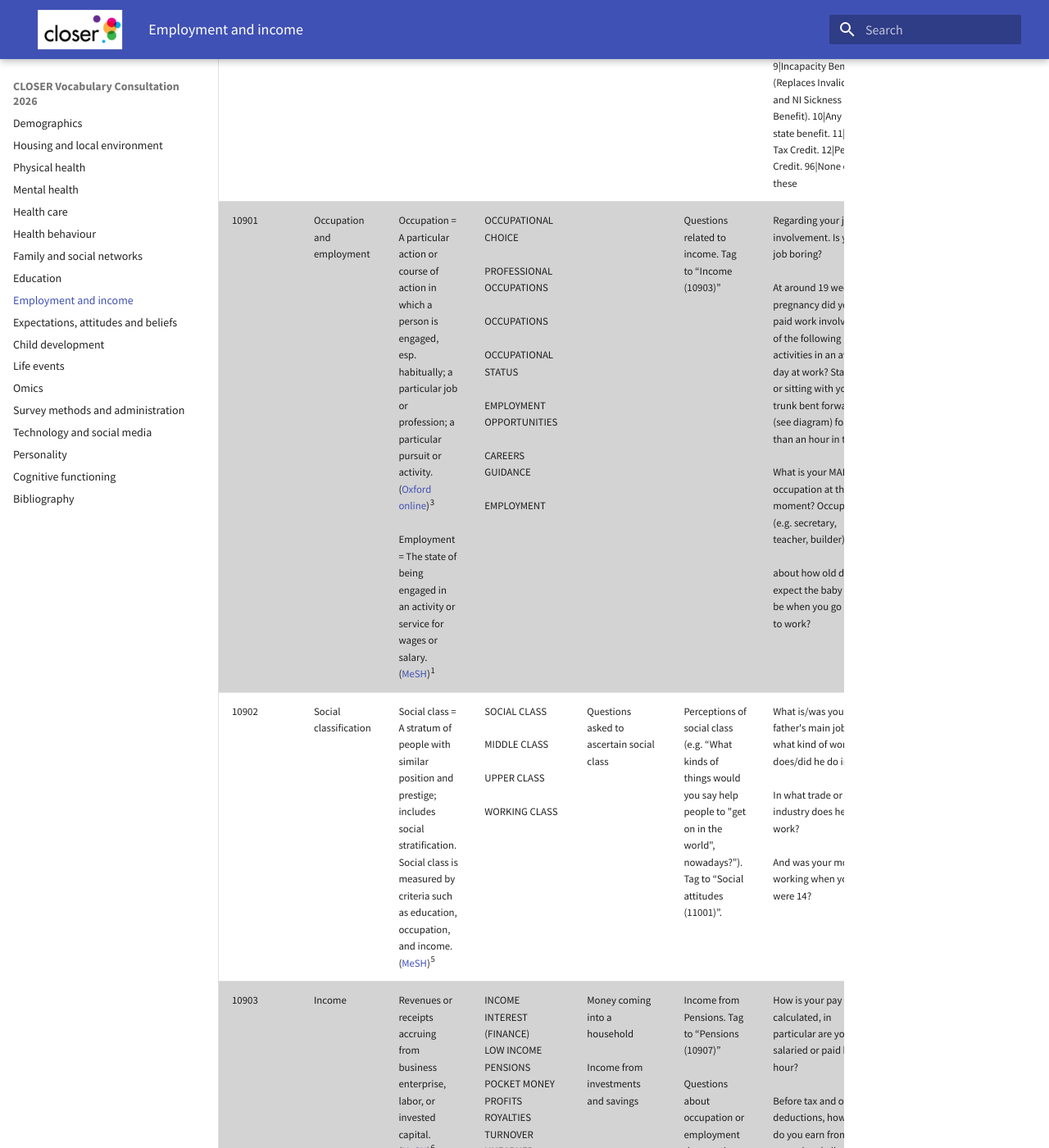
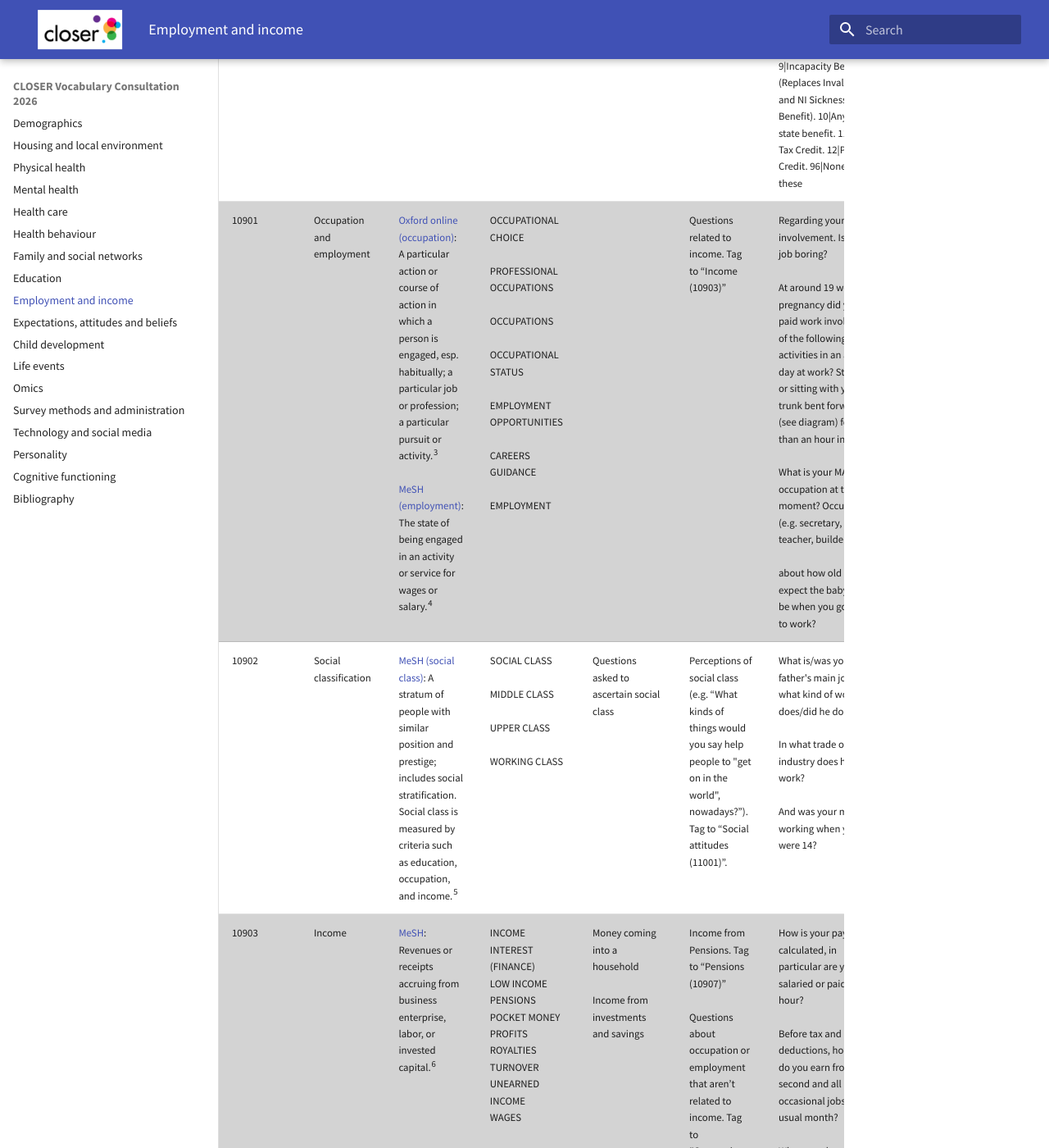
Before and after one commit to CLOSER-Cohorts/closer-vocabulary-2026, an MkDocs documentation site: the page built from docs/employment-and-income.md, in a window 1280 px wide and 1400 px high, scrolled down 786 px. Shown: the whole window at 82% size. Built offline with MkDocs 1.6.1 and Material for MkDocs 9.7.7, drawn with Linux system fonts in a browser that asks for light colours; some of the changed text lies outside the part shown.

Commit message:
Update employment-and-income.md

```diff
--- a/docs/employment-and-income.md
+++ b/docs/employment-and-income.md
@@ -3,10 +3,10 @@
 
 | **Topic** | **Description** | **Definition** | **Terms (ELSST)** | **What it is** | **What it isn’t** | **Examples** | **Changes** |
 | --- | --- | --- | --- | --- | --- | --- | --- |
-| 109 | Employment and income | Employment = The state of being engaged in an activity or service for wages or salary. ([MeSH](https://meshb.nlm.nih.gov/record/ui?ui=D004651))<sup>1</sup><br><br>Income = Revenues or receipts accruing from business enterprise, labor, or invested capital. ([MeSH](https://meshb.nlm.nih.gov/record/ui?ui=D007182))<sup>2</sup> | EMPLOYMENT<br><br>INCOME<br><br>WAGES | Any question (or question with response options mentioning pensions together with child tax benefit, for example) that straddles multiple topics of employment and income. |     | Question: “Please look at this card and tell me which if any of the types of income listed \[NAME\] currently receives?” CODE ALL THAT APPLY<br><br>Answer: 1\|NI Retirement/State Retirement (old age) Pension. 2\|Pension from previous employer(s). 3\|Disability Living Allowance. 4\|Job Seekers Allowance (Unemployment) and/or Income Support. 5\|Employment and Support Allowance. 6\|Child Benefit. 7\|Working Tax Credit (formerly Working Family Tax Credit and Disabled Person's Tax Credit). 8\|Housing Benefit/Rent Rebate. 9\|Incapacity Benefit (Replaces Invalidity and NI Sickness Benefit). 10\|Any other state benefit. 11\|Child Tax Credit. 12\|Pension Credit. 96\|None of these |     |
-| 10901 | Occupation and employment | Occupation = A particular action or course of action in which a person is engaged, esp. habitually; a particular job or profession; a particular pursuit or activity. ([Oxford online](https://www.oed.com/dictionary/occupation_n?tab=meaning_and_use#33716940))<sup>3</sup><br><br>Employment = The state of being engaged in an activity or service for wages or salary. ([MeSH](https://meshb.nlm.nih.gov/record/ui?ui=D004651))<sup>1</sup> | OCCUPATIONAL CHOICE<br><br>PROFESSIONAL OCCUPATIONS<br><br>OCCUPATIONS<br><br>OCCUPATIONAL STATUS<br><br>EMPLOYMENT OPPORTUNITIES<br><br>CAREERS GUIDANCE<br><br>EMPLOYMENT |     | Questions related to income. Tag to “Income (10903)” | Regarding your job involvement. Is your job boring?<br><br>At around 19 weeks of pregnancy did your paid work involve any of the following activities in an average day at work? Standing or sitting with your trunk bent forward (see diagram) for more than an hour in total?<br><br>What is your MAIN occupation at the moment? Occupation (e.g. secretary, teacher, builder)<br><br>about how old do you expect the baby will be when you go back to work? |     |
-| 10902 | Social classification | Social class = A stratum of people with similar position and prestige; includes social stratification. Social class is measured by criteria such as education, occupation, and income. ([MeSH](https://meshb.nlm.nih.gov/record/ui?ui=D012923))<sup>5</sup> | SOCIAL CLASS<br><br>MIDDLE CLASS<br><br>UPPER CLASS<br><br>WORKING CLASS | Questions asked to ascertain social class | Perceptions of social class (e.g. “What kinds of things would you say help people to "get on in the world", nowadays?”). Tag to “Social attitudes (11001)”. | What is/was your father's main job, what kind of work does/did he do in it?<br><br>In what trade or industry does he work?<br><br>And was your mother working when you were 14? |     |
-| 10903 | Income | Revenues or receipts accruing from business enterprise, labor, or invested capital. ([MeSH](https://meshb.nlm.nih.gov/record/ui?ui=D007182))<sup>6</sup> | INCOME  <br>INTEREST (FINANCE)  <br>LOW INCOME  <br>PENSIONS  <br>POCKET MONEY  <br>PROFITS  <br>ROYALTIES  <br>TURNOVER  <br>UNEARNED INCOME  <br>WAGES | Money coming into a household<br><br>Income from investments and savings | Income from Pensions. Tag to “Pensions (10907)”<br><br>Questions about occupation or employment that aren’t related to income. Tag to “Occupation and employment (10901)”. | How is your pay calculated, in particular are you salaried or paid by the hour?<br><br>Before tax and other deductions, how much do you earn from your second and all other occasional jobs in a usual month?<br><br>What was the amount of (your share of) the profit or loss figure shown on these accounts for this period? |     |
+| 109 | Employment and income | [MeSH (employment)](https://meshb.nlm.nih.gov/record/ui?ui=D004651): The state of being engaged in an activity or service for wages or salary.<sup>1</sup><br><br>[MeSH (income)](https://meshb.nlm.nih.gov/record/ui?ui=D007182): Revenues or receipts accruing from business enterprise, labor, or invested capital.<sup>2</sup> | EMPLOYMENT<br><br>INCOME<br><br>WAGES | Any question (or question with response options mentioning pensions together with child tax benefit, for example) that straddles multiple topics of employment and income. |     | Question: Please look at this card and tell me which if any of the types of income listed \[NAME\] currently receives? CODE ALL THAT APPLY<br><br>Answer: 1\|NI Retirement/State Retirement (old age) Pension. 2\|Pension from previous employer(s). 3\|Disability Living Allowance. 4\|Job Seekers Allowance (Unemployment) and/or Income Support. 5\|Employment and Support Allowance. 6\|Child Benefit. 7\|Working Tax Credit (formerly Working Family Tax Credit and Disabled Person's Tax Credit). 8\|Housing Benefit/Rent Rebate. 9\|Incapacity Benefit (Replaces Invalidity and NI Sickness Benefit). 10\|Any other state benefit. 11\|Child Tax Credit. 12\|Pension Credit. 96\|None of these |     |
+| 10901 | Occupation and employment | [Oxford online (occupation)](https://www.oed.com/dictionary/occupation_n?tab=meaning_and_use#33716940): A particular action or course of action in which a person is engaged, esp. habitually; a particular job or profession; a particular pursuit or activity.<sup>3</sup><br><br>[MeSH (employment)](https://meshb.nlm.nih.gov/record/ui?ui=D004651): The state of being engaged in an activity or service for wages or salary.<sup>4</sup> | OCCUPATIONAL CHOICE<br><br>PROFESSIONAL OCCUPATIONS<br><br>OCCUPATIONS<br><br>OCCUPATIONAL STATUS<br><br>EMPLOYMENT OPPORTUNITIES<br><br>CAREERS GUIDANCE<br><br>EMPLOYMENT |     | Questions related to income. Tag to “Income (10903)” | Regarding your job involvement. Is your job boring?<br><br>At around 19 weeks of pregnancy did your paid work involve any of the following activities in an average day at work? Standing or sitting with your trunk bent forward (see diagram) for more than an hour in total?<br><br>What is your MAIN occupation at the moment? Occupation (e.g. secretary, teacher, builder)<br><br>about how old do you expect the baby will be when you go back to work? |     |
+| 10902 | Social classification | [MeSH (social class)](https://meshb.nlm.nih.gov/record/ui?ui=D012923): A stratum of people with similar position and prestige; includes social stratification. Social class is measured by criteria such as education, occupation, and income.<sup>5</sup> | SOCIAL CLASS<br><br>MIDDLE CLASS<br><br>UPPER CLASS<br><br>WORKING CLASS | Questions asked to ascertain social class | Perceptions of social class (e.g. “What kinds of things would you say help people to "get on in the world", nowadays?”). Tag to “Social attitudes (11001)”. | What is/was your father's main job, what kind of work does/did he do in it?<br><br>In what trade or industry does he work?<br><br>And was your mother working when you were 14? |     |
+| 10903 | Income | [MeSH](https://meshb.nlm.nih.gov/record/ui?ui=D007182): Revenues or receipts accruing from business enterprise, labor, or invested capital.<sup>6</sup> | INCOME  <br>INTEREST (FINANCE)  <br>LOW INCOME  <br>PENSIONS  <br>POCKET MONEY  <br>PROFITS  <br>ROYALTIES  <br>TURNOVER  <br>UNEARNED INCOME  <br>WAGES | Money coming into a household<br><br>Income from investments and savings | Income from Pensions. Tag to “Pensions (10907)”<br><br>Questions about occupation or employment that aren’t related to income. Tag to “Occupation and employment (10901)”. | How is your pay calculated, in particular are you salaried or paid by the hour?<br><br>Before tax and other deductions, how much do you earn from your second and all other occasional jobs in a usual month?<br><br>What was the amount of (your share of) the profit or loss figure shown on these accounts for this period? |     |
 | 10904 | Financial management | Money Management = The management of financial affairs. ([Oxford English Dictionary](https://www.oed.com/dictionary/money-management_n?tab=meaning_and_use#36244462100))<sup>7</sup> | FINANCE  <br>FINANCIAL MANAGEMENT  <br>FINANCIAL RESOURCES  <br>FINANCING  <br>HOUSEHOLD BUDGETS  <br>MONEY  <br>OVERSEAS TRANSACTIONS  <br>PERSONAL FINANCE MANAGEMENT  <br>FINANCIAL ADMINISTRATION |     | Investment, savings, or shares. Tag to “Assets (10905)” | How well would you say you yourself are managing financially these days? Would you say you are…<br><br>How many store and credit cards do you have in your sole name?<br><br>Do you have regular spending money each week? | Renamed from Finances |
 | 10905 | Assets | A useful or valuable thing or person (edited). ([Oxford Online](https://www.oed.com/dictionary/asset_n?tab=meaning_and_use#36924107))<sup>8</sup> | ASSETS  <br>LIQUIDITY<br><br>INVESTMENT  <br>SAVINGS  <br>SHARES | The value and and description of property, savings, shares and investments | Income generated from assets. Tag to “Income (10903)”<br><br>Management of assets tag to “Financial management” (10904) | May I just check, have you ever inherited a house or flat either as owner or a tenant? (MUST BE A RESULT OF SOMEONE'S DEATH)<br><br>What percentage share of this property do you (and your partner) own? ... %<br><br>Thinking of where you lived before moving here, was the total price of this property? PROBE FOR BEST ESTIMATE £ |     |
 | 10906 | Expenditure | Expenditure = The total amount of money that a person or organisation spends ([Cambridge Dictionary](https://dictionary.cambridge.org/dictionary/english/expenditure))<sup>9</sup> | CONSUMPTION  <br>EXPENDITURE  <br>METHODS OF PAYMENT  <br>PAYMENTS<br><br>DEBTS  <br>FINANCIAL COMMITMENTS<br><br>INSURANCE  <br>LAND AND PROPERTY<br><br>SUBSIDIES | Money coming out of a household |     | In the last year, since \[INTERVIEW MONTH\] \[INTERVIEW YEAR - 1\], how much has your household spent on electricity?<br><br>About how much have you and other members of your household {if HHGRID.HHSIZE > 1} spent in total on alcohol in the last four weeks? Please include alcohol purchased from a supermarket or off licence and from pubs, restaurants or other venues.<br><br>About how much do you spend on clothing, hobbies, and entertainment each week? | Renamed from Consumption and Expenditure |
```
